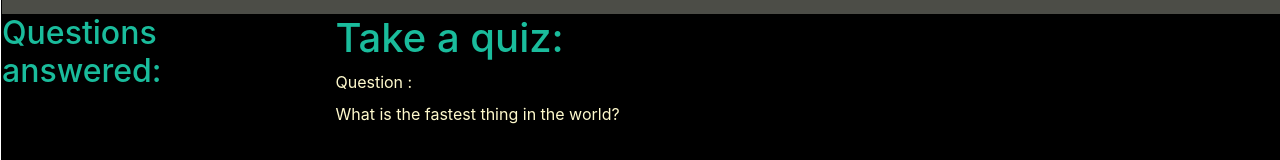
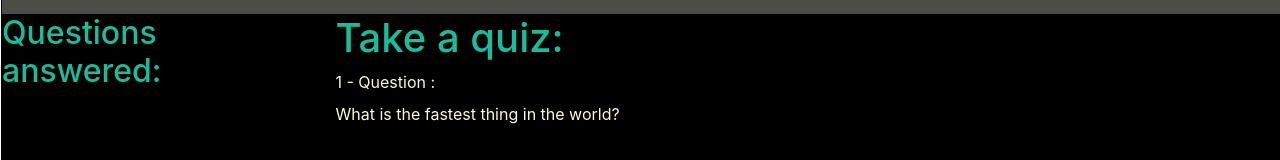
Before and after one commit to madhuriSo/Dolfin, an Angular app: page / in a window 1280 px wide. Shown: the part 129-289 px from the top of the page. Built offline with nearby package versions, Linux system fonts and the light colour scheme.

Commit message:
Fixing answered checkbox

```diff
--- a/src/app/quiz/quiz.component.html
+++ b/src/app/quiz/quiz.component.html
@@ -3,25 +3,15 @@
         <h2>Questions answered:</h2>
 
         <ul *ngFor="let q of answersByUser;let i=index">
-            <li>{{i+1}} <label style="color: green;">answered</label></li>
-
+            <li>{{i+1}} <label style="color: green;" *ngIf="q>=0" >answered</label></li>
         </ul>
-    <!--
-        <ng-container *ngFor="let ansW of answersByUser;index as i">
-            <ng-container *ngFor="let q of questions;let j=index">
-                <ng-container *ngIf="i===j">
-                    {{j+1}}{{ansW}}
-                    <ng-container>
-                    </ng-container>
-                </ng-container>
-            </ng-container>
-        </ng-container>-->
     </div>
     <div class="col-lg form-group">
         <h1> Take a quiz:</h1>
         <div>
             <form #quizForm="ngForm">
-                <label> Question :</label><br />
+                <label> {{questionCurrent.qId}} - Question :</label><br />
+
                 <p>{{questionCurrent.question}}</p>
                 <br>
                 <label>Select option: </label>
```
